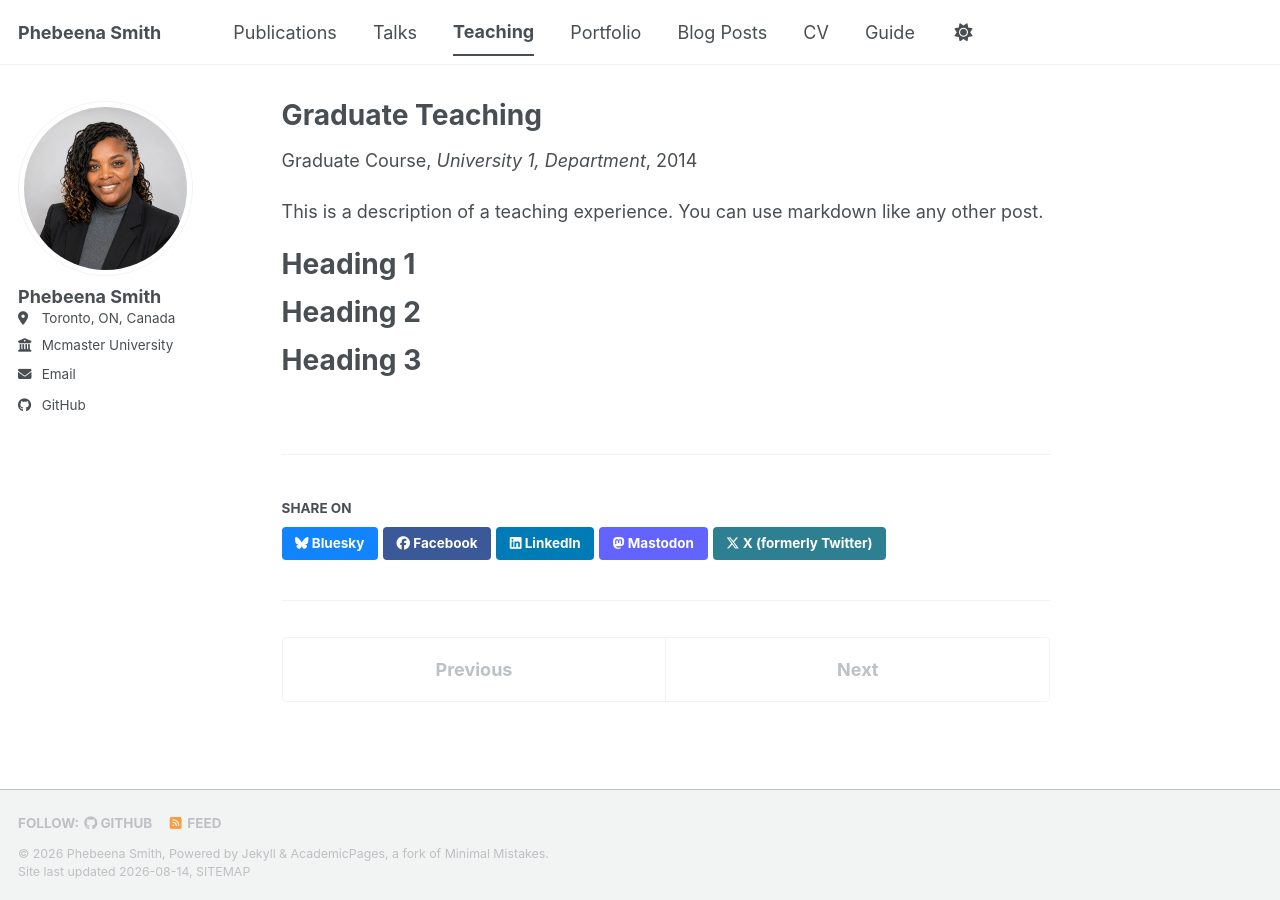
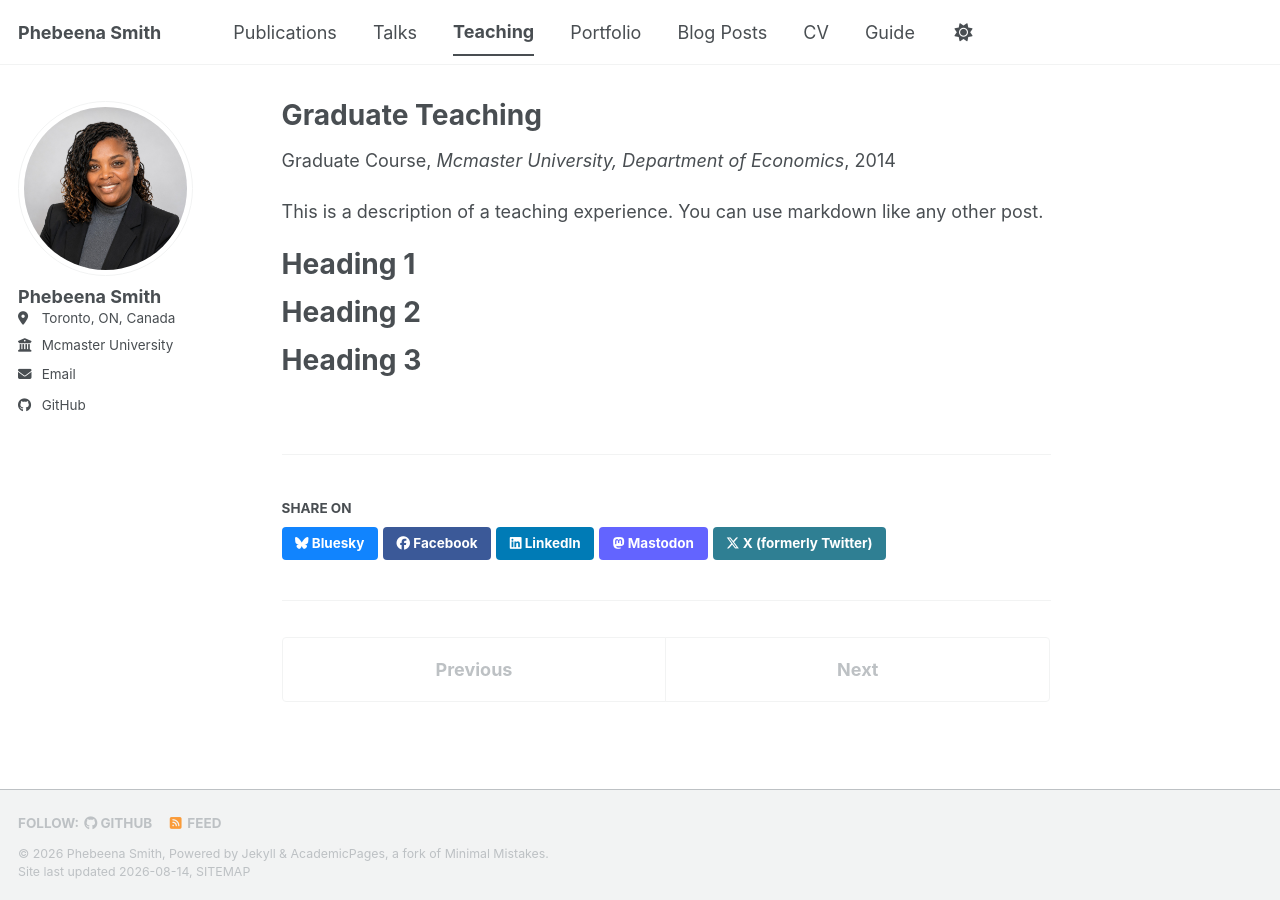
Before and after one commit to phebeenasmith/phebeenasmith.github.io, a Jekyll site: the page built from _teaching/Graduate Teaching-1.md, in a window 1280 px wide. Built offline with Jekyll 4.4.1, drawn with Linux system fonts in a browser that asks for light colours; a style sheet for code colours, icons or effects is not loaded.

Commit message:
Update Graduate Teaching-1.md

```diff
--- a/_teaching/Graduate Teaching-1.md
+++ b/_teaching/Graduate Teaching-1.md
@@ -3,7 +3,7 @@ title: "Graduate Teaching"
 collection: teaching
 type: "Graduate Course"
 permalink: /teaching/2014-spring-teaching-1
-venue: "University 1, Department"
+venue: "Mcmaster University, Department of Economics"
 date: 2014-01-01
 location: "City, Country"
 ---
```
